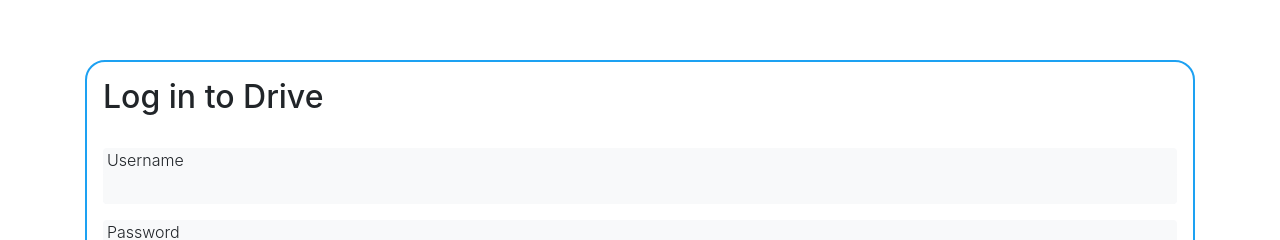
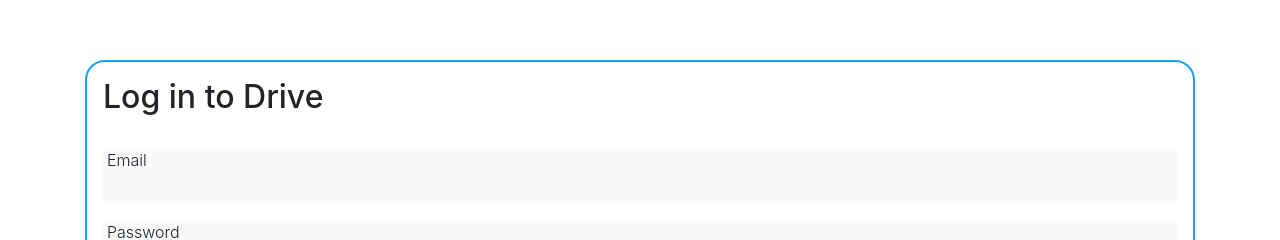
Before and after one commit to adityaprabhat01/Drive, a React (Create React App) app in the folder drive/: page /signin in a window 1280 px wide. Shown: the part 216-456 px from the top of the page. Built offline with nearby package versions, Linux system fonts and the light colour scheme; no server answers.

Commit message:
minor text change

```diff
--- a/drive/src/components/Auth/SignIn.js
+++ b/drive/src/components/Auth/SignIn.js
@@ -65,7 +65,7 @@
             <div className="form-group mt-3 form-font">
               <div className="bg-light rounded mt-3">
                 <div className="ml-1">
-                  <span className="font-weight-light">Username</span>
+                  <span className="font-weight-light">Email</span>
                 </div>
                 <div>
                   <input type="text" className="form-control bg-light border-0 pl-1 pr-1 pb-2 pt-1 h-75 outline" onChange={(event) => this.setState({ email: event.target.value })} />
```
